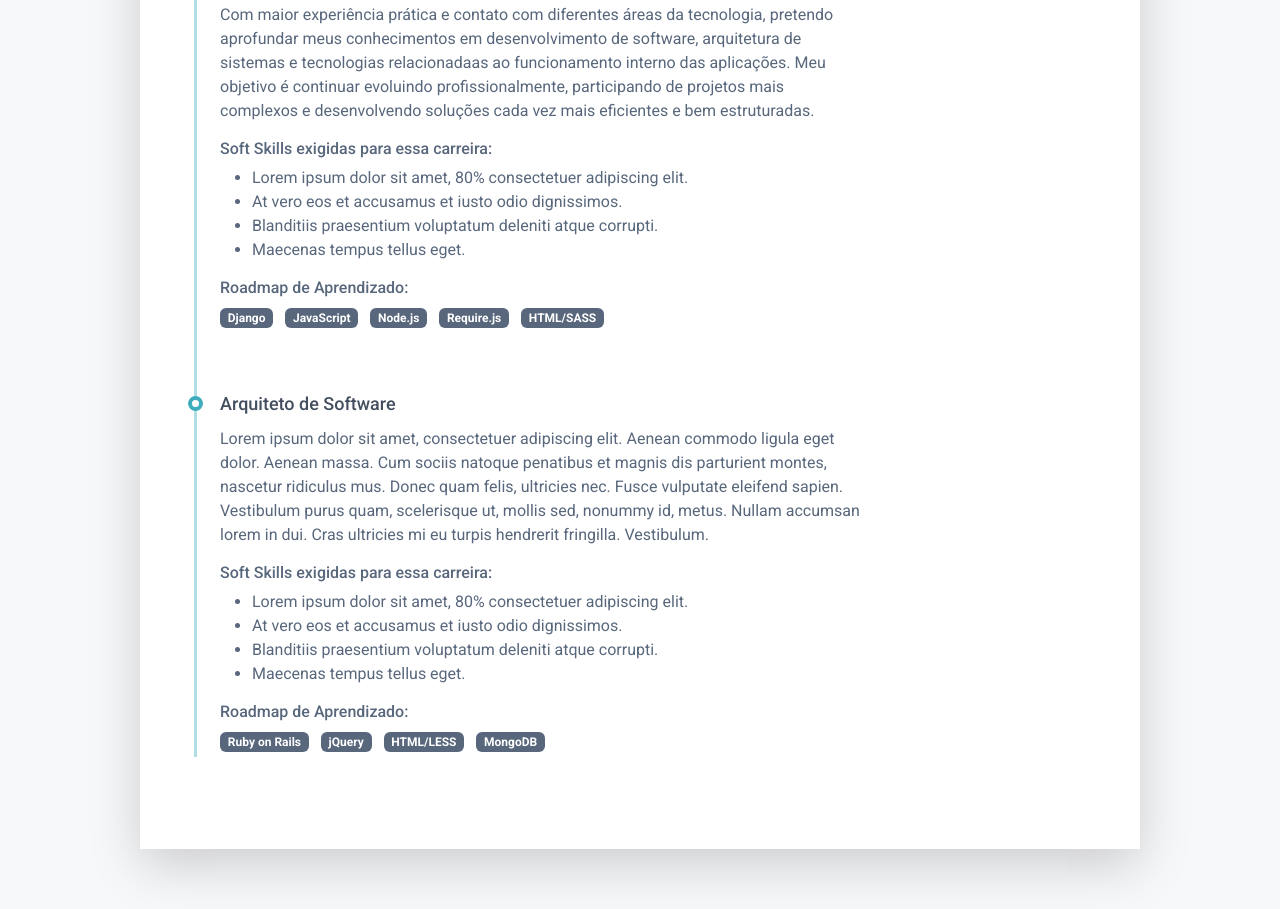
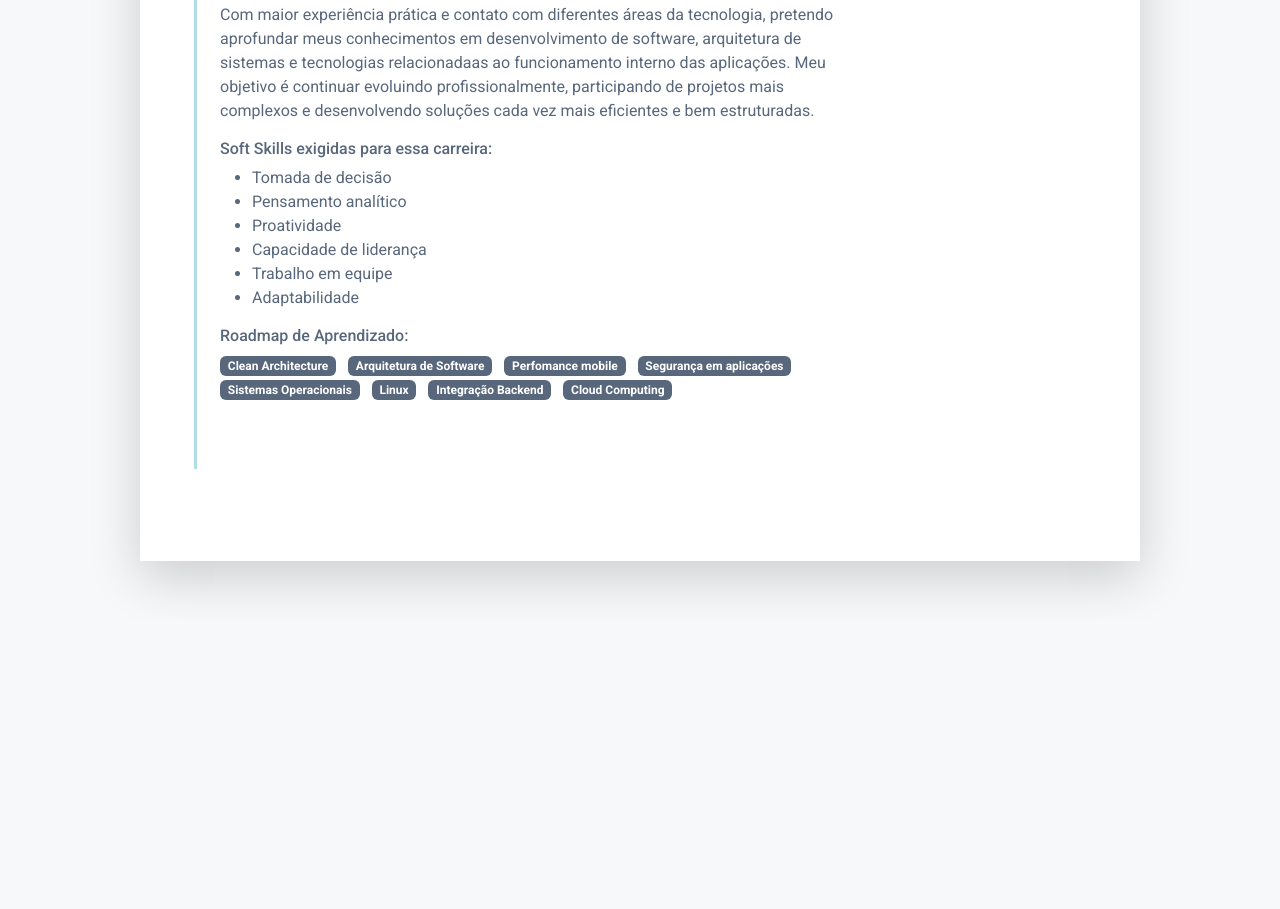
Before and after one commit to osamuelelvis/mapaDeCarreiraSamuel, a plain HTML site: page index.html in a window 1280 px wide. Shown: the part 1631-2540 px from the top of the page. After the commit the page ends 2252 px from the top, so only its background shows below. Drawn offline with Linux system fonts and the light colour scheme.

Commit message:
correções

```diff
--- a/index.html
+++ b/index.html
@@ -219,66 +219,32 @@
 												Soft Skills exigidas para essa carreira:
 											</h4>
 											<ul>
-												<li>Lorem ipsum dolor sit amet, 80% consectetuer adipiscing elit.</li>
-												<li>At vero eos et accusamus et iusto odio dignissimos.</li>
-												<li>Blanditiis praesentium voluptatum deleniti atque corrupti.</li>
-												<li>Maecenas tempus tellus eget.</li>
+												<li>Tomada de decisão</li>
+												<li>Pensamento analítico</li>
+												<li>Proatividade</li>
+												<li>Capacidade de liderança</li>
+												<li>Trabalho em equipe</li>
+												<li>Adaptabilidade</li>
 											</ul>
 											<h4 class="resume-timeline-item-desc-heading font-weight-bold">
 												Roadmap de Aprendizado:</h4>
 											<ul class="list-inline">
 												<li class="list-inline-item"><span
-														class="badge bg-secondary badge-pill">Django</span></li>
+														class="badge bg-secondary badge-pill">Clean Architecture</span></li>
 												<li class="list-inline-item"><span
-														class="badge bg-secondary badge-pill">JavaScript</span></li>
+														class="badge bg-secondary badge-pill">Arquitetura de Software</span></li>
 												<li class="list-inline-item"><span
-														class="badge bg-secondary badge-pill">Node.js</span></li>
+														class="badge bg-secondary badge-pill">Perfomance mobile</span></li>
 												<li class="list-inline-item"><span
-														class="badge bg-secondary badge-pill">Require.js</span></li>
+														class="badge bg-secondary badge-pill">Segurança em aplicações</span></li>
 												<li class="list-inline-item"><span
-														class="badge bg-secondary badge-pill">HTML/SASS</span></li>
-											</ul>
-										</div>
-
-									</article>
-
-									<article class="resume-timeline-item position-relative">
-
-										<div class="resume-timeline-item-header mb-2">
-											<div class="d-flex flex-column flex-md-row">
-												<h3 class="resume-position-title font-weight-bold mb-1">
-													Arquiteto de Software
-												</h3>
-											</div>
-										</div>
-										<div class="resume-timeline-item-desc">
-											<p>Lorem ipsum dolor sit amet, consectetuer adipiscing
-												elit. Aenean commodo ligula eget dolor. Aenean massa. Cum sociis natoque
-												penatibus et magnis dis parturient montes, nascetur ridiculus mus. Donec
-												quam felis, ultricies nec. Fusce vulputate eleifend sapien. Vestibulum
-												purus quam, scelerisque ut, mollis sed, nonummy id, metus. Nullam
-												accumsan lorem in dui. Cras ultricies mi eu turpis hendrerit fringilla.
-												Vestibulum.</p>
-											<h4 class="resume-timeline-item-desc-heading font-weight-bold">
-												Soft Skills exigidas para essa carreira:
-											</h4>
-											<ul>
-												<li>Lorem ipsum dolor sit amet, 80% consectetuer adipiscing elit.</li>
-												<li>At vero eos et accusamus et iusto odio dignissimos.</li>
-												<li>Blanditiis praesentium voluptatum deleniti atque corrupti.</li>
-												<li>Maecenas tempus tellus eget.</li>
-											</ul>
-											<h4 class="resume-timeline-item-desc-heading font-weight-bold">
-												Roadmap de Aprendizado:</h4>
-											<ul class="list-inline">
+														class="badge bg-secondary badge-pill">Sistemas Operacionais</span></li>
 												<li class="list-inline-item"><span
-														class="badge bg-secondary badge-pill">Ruby on Rails</span></li>
+														class="badge bg-secondary badge-pill">Linux</span></li>
 												<li class="list-inline-item"><span
-														class="badge bg-secondary badge-pill">jQuery</span></li>
+														class="badge bg-secondary badge-pill">Integração Backend</span></li>
 												<li class="list-inline-item"><span
-														class="badge bg-secondary badge-pill">HTML/LESS</span></li>
-												<li class="list-inline-item"><span
-														class="badge bg-secondary badge-pill">MongoDB</span></li>
+														class="badge bg-secondary badge-pill">Cloud Computing</span></li>
 											</ul>
 										</div>
 									</article>
```
